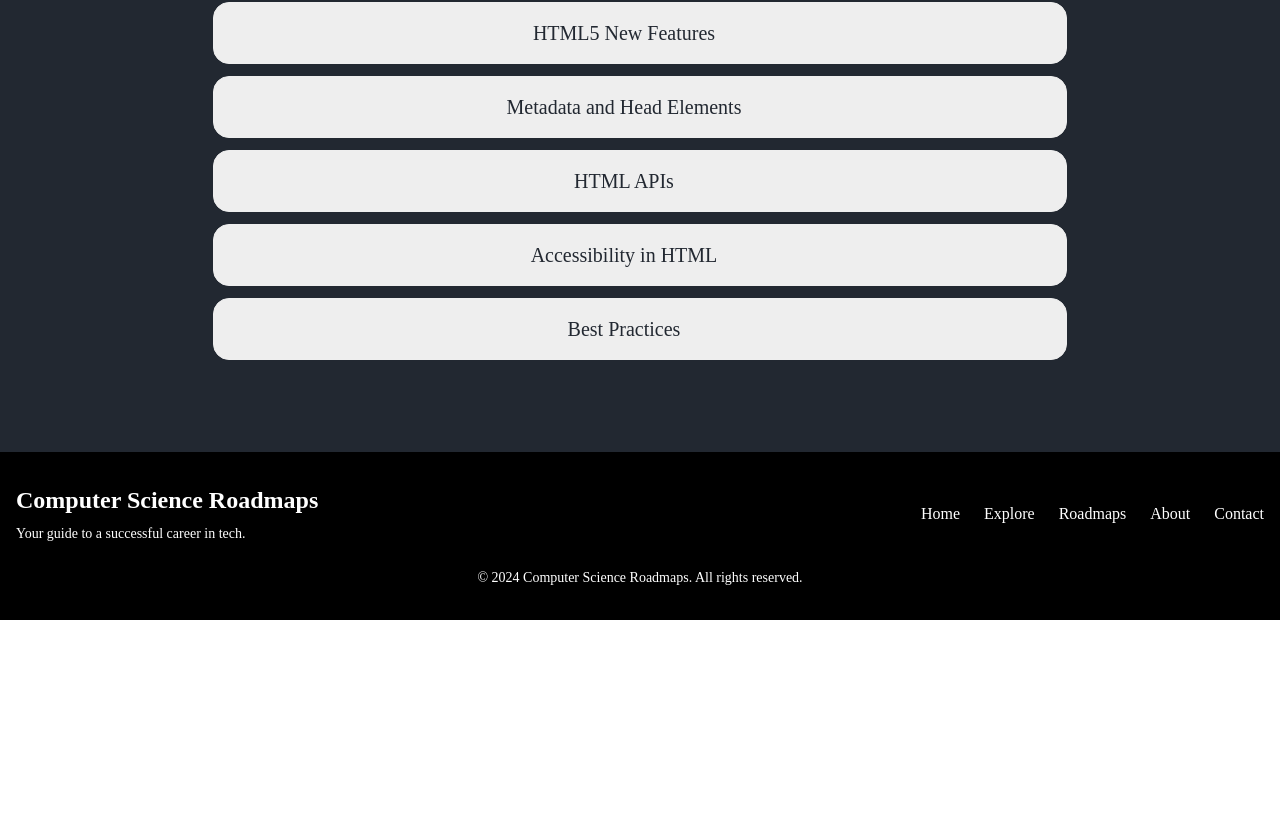
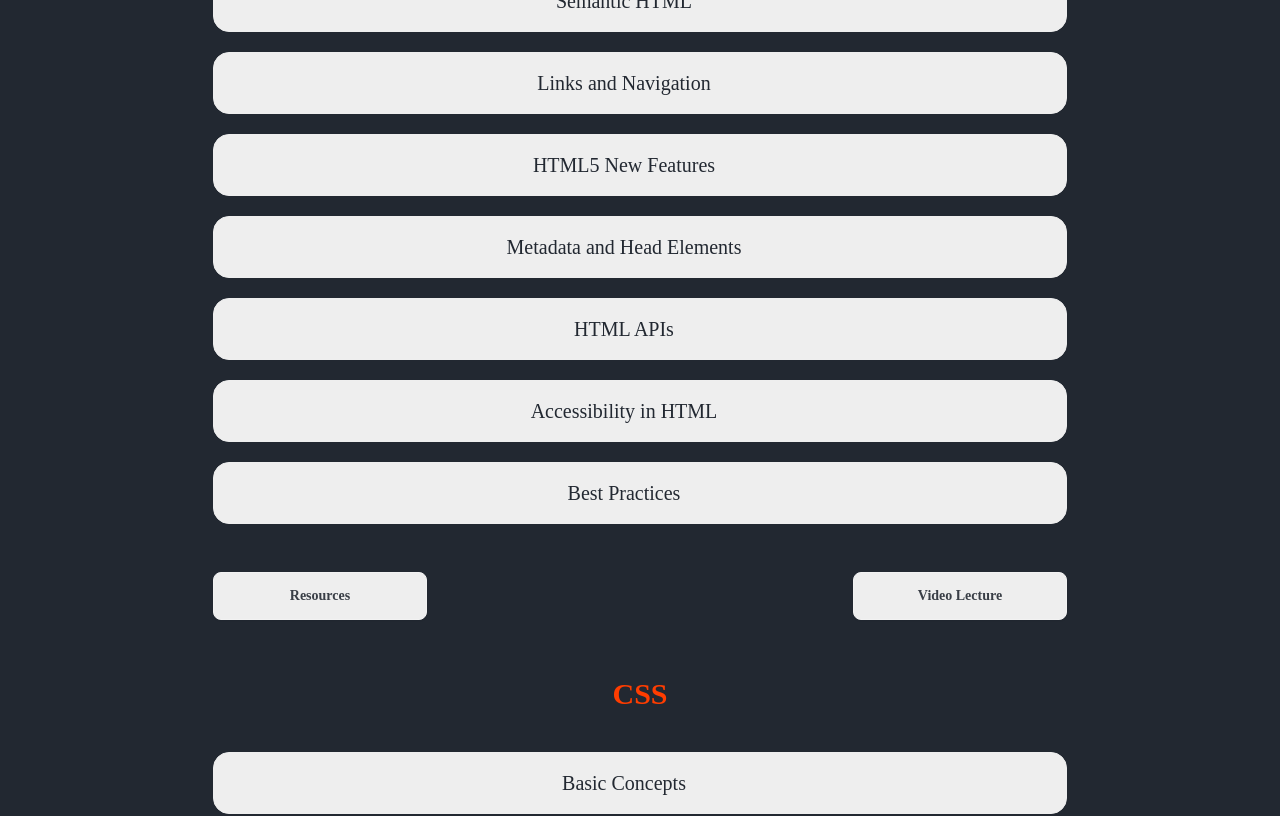
Before and after one commit to yuvrajsharma97/Computer-Science-Roadmaps, a Next.js app: page /pages/roadmaps/frontend-roadmap in a window 1280 px wide. Shown: the part 940-1756 px from the top of the page. Before the commit the page ends 1560 px from the top, so only its background shows below. Built offline with nearby package versions, Linux system fonts and the light colour scheme; a web font is replaced by a local one.

Commit message:
frontend 2

```diff
--- a/app/pages/roadmaps/frontend-roadmap/page.jsx
+++ b/app/pages/roadmaps/frontend-roadmap/page.jsx
@@ -11,20 +11,63 @@ import {
 } from "@/jsonData/roadmapData";
 import RoadmapAccordian from "@/components/pagesComponents/roadmapAccordian";
 import { AppContext } from "@/context/appcontextwrapper";
+import Link from "next/link";
+import ModalsComponent from "@/components/pagesComponents/modalsComponent";
 
 const FrontendRoadmap = () => {
   const { themeModeDark } = useContext(AppContext);
+
+  const HTMLModals = [
+    {
+      id: "my_modal_1",
+      buttonText: "Resources",
+      content: {
+        title: "Online resources for Learning HTML",
+        links: [
+          {
+            href: "https://developer.mozilla.org/en-US/docs/Learn/HTML",
+            text: "MDN Web Docs",
+          },
+          { href: "https://www.w3schools.com/html/", text: "W3 Schools" },
+          { href: "https://www.freecodecamp.org/", text: "Free Code Camp" },
+        ],
+      },
+    },
+    {
+      id: "my_modal_2",
+      buttonText: "Video Lecture",
+      content: {
+        videoSrc:
+          "https://www.youtube.com/embed/kUMe1FH4CHE?si=0LzbA5DPD0CfmzRI",
+        videoTitle: "YouTube video player",
+      },
+    },
+  ];
 
   return (
     <div
       className={`w-full min-h-screen ${
         themeModeDark ? "bg-primary text-white" : "bg-light text-black"
       }`}>
-      <div className="w-full">
+      <div className="w-full pt-[6rem]">
+        <h1 className="text-3xl font-bold text-bright1 text-center">HTML</h1>
+        <RoadmapAccordian accordionData={HTMLObj} />
+
+        <div className="md:flex">
+          <ModalsComponent modals={HTMLModals} />
+        </div>
+      </div>
+
+      <div className="w-full pt-[3rem]">
+        <h1 className="text-3xl font-bold text-bright1 text-center">CSS</h1>
+        <RoadmapAccordian accordionData={CSSObj} />
+      </div>
+
+      <div className="w-full pt-[3rem]">
         <h1 className="text-3xl font-bold text-bright1 text-center">
-          HTML
+          Version Control
         </h1>
-        <RoadmapAccordian accordionData={HTMLObj} />
+        <RoadmapAccordian accordionData={VersionControlObj} />
       </div>
     </div>
   );
--- /dev/null
+++ b/components/pagesComponents/modalsComponent.jsx
@@ -0,0 +1,61 @@
+import React from "react";
+
+const ModalsComponent = ({ modals }) => {
+  return (
+    <React.Fragment>
+      {modals.map((modal) => (
+        <div key={modal.id} className="flex flex-col md:flex-row justify-evenly items-center w-full">
+          <button
+            className="btn bg-fourth text-secondary hover:text-fourth w-2/6 my-2 hover:border-fourth"
+            onClick={() => document.getElementById(modal.id).showModal()}>
+            {modal.buttonText}
+          </button>
+          <dialog id={modal.id} className="modal">
+            <div
+              className={` modal-box ${
+                !modal.content.videoSrc ? "w-6/12" : " w-11/12 max-w-5xl"
+              }`}>
+              <form method="dialog">
+                <button className="btn btn-sm btn-circle btn-ghost absolute right-2 top-2">
+                  ✕
+                </button>
+              </form>
+              {modal.content.title && (
+                <h3 className="font-bold text-md">{modal.content.title}</h3>
+              )}
+              {modal.content.links && (
+                <ul className="p-5">
+                  {modal.content.links.map((link, index) => (
+                    <li key={index} className="list-disc underline py-2">
+                      <a
+                        target="_blank"
+                        href={link.href}
+                        rel="noopener noreferrer">
+                        {link.text}
+                      </a>
+                    </li>
+                  ))}
+                </ul>
+              )}
+              {modal.content.videoSrc && (
+                <div className="p-5">
+                  <iframe
+                    width="100%"
+                    height="500px"
+                    className="rounded-lg"
+                    src={modal.content.videoSrc}
+                    title={modal.content.videoTitle}
+                    frameBorder="0"
+                    allow="accelerometer; autoplay; clipboard-write; encrypted-media; gyroscope; picture-in-picture; web-share"
+                    allowFullScreen></iframe>
+                </div>
+              )}
+            </div>
+          </dialog>
+        </div>
+      ))}
+    </React.Fragment>
+  );
+};
+
+export default ModalsComponent;
--- a/components/pagesComponents/roadmapAccordian.jsx
+++ b/components/pagesComponents/roadmapAccordian.jsx
@@ -10,11 +10,11 @@ const RoadmapAccordian = ({ accordionData }) => {
 
   return (
     <React.Fragment>
-      <div className="h-full py-[5rem] w-full">
+      <div className="h-full py-5 w-full">
         {accordionData.map((data, index) => (
           <div
             key={index}
-            className="collapse bg-fourth border border-fourth my-3 w-4/6 mx-auto text-primary">
+            className="collapse bg-fourth border border-fourth my-5 w-4/6 mx-auto text-primary">
             <input type="radio" name="my-accordion-1" />
             <div className="collapse-title text-xl font-medium text-center">
               <p>{data.title}</p>
--- a/jsonData/roadmapData.jsx
+++ b/jsonData/roadmapData.jsx
@@ -272,15 +272,7 @@ const CSSObj = [
       "Cross-browser Compatibility",
     ],
   },
-  {
-    title: "Tools and Frameworks",
-    subtopics: [
-      "CSS Resets and Normalizers",
-      "CSS Frameworks (e.g., Bootstrap, Tailwind CSS)",
-      "CSS-in-JS",
-      "PostCSS",
-    ],
-  },
+
 ];
 
 const VersionControlObj = [
```
